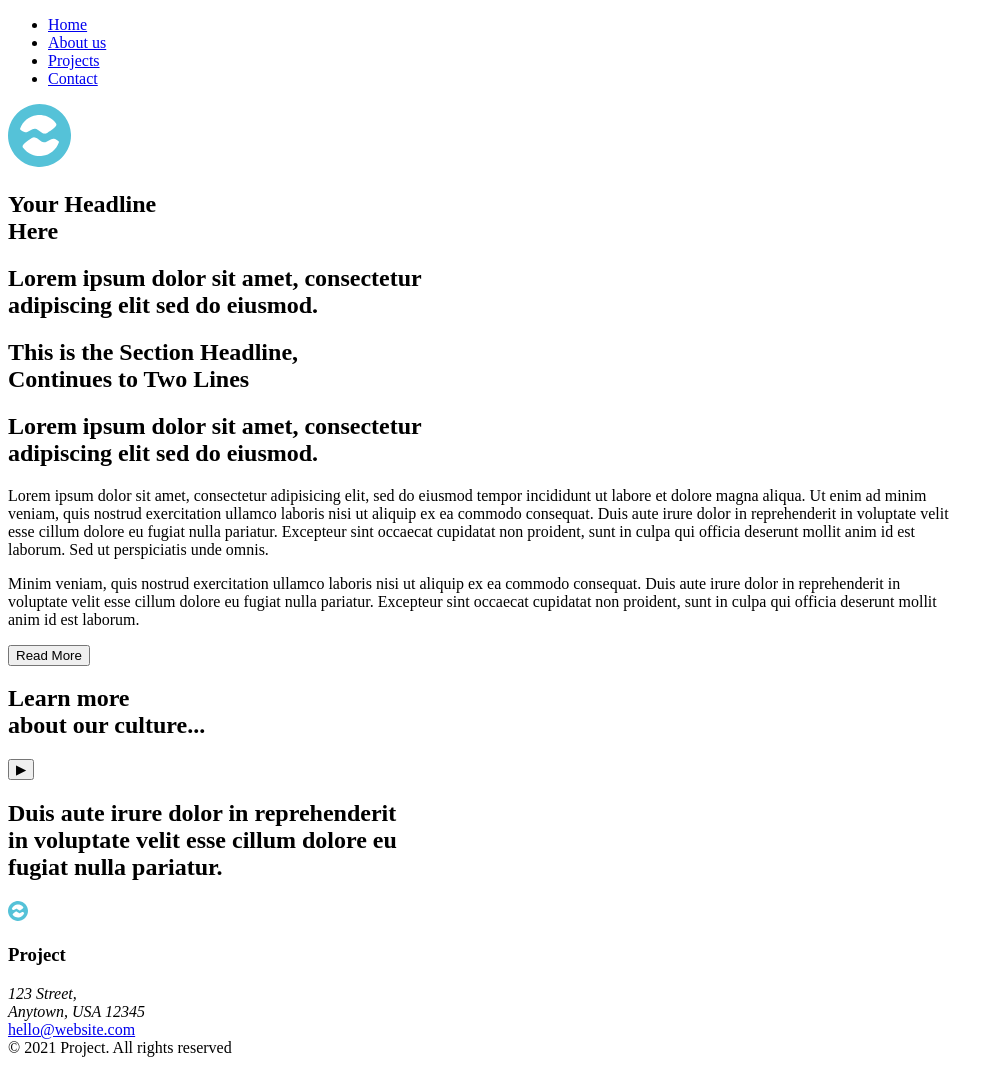
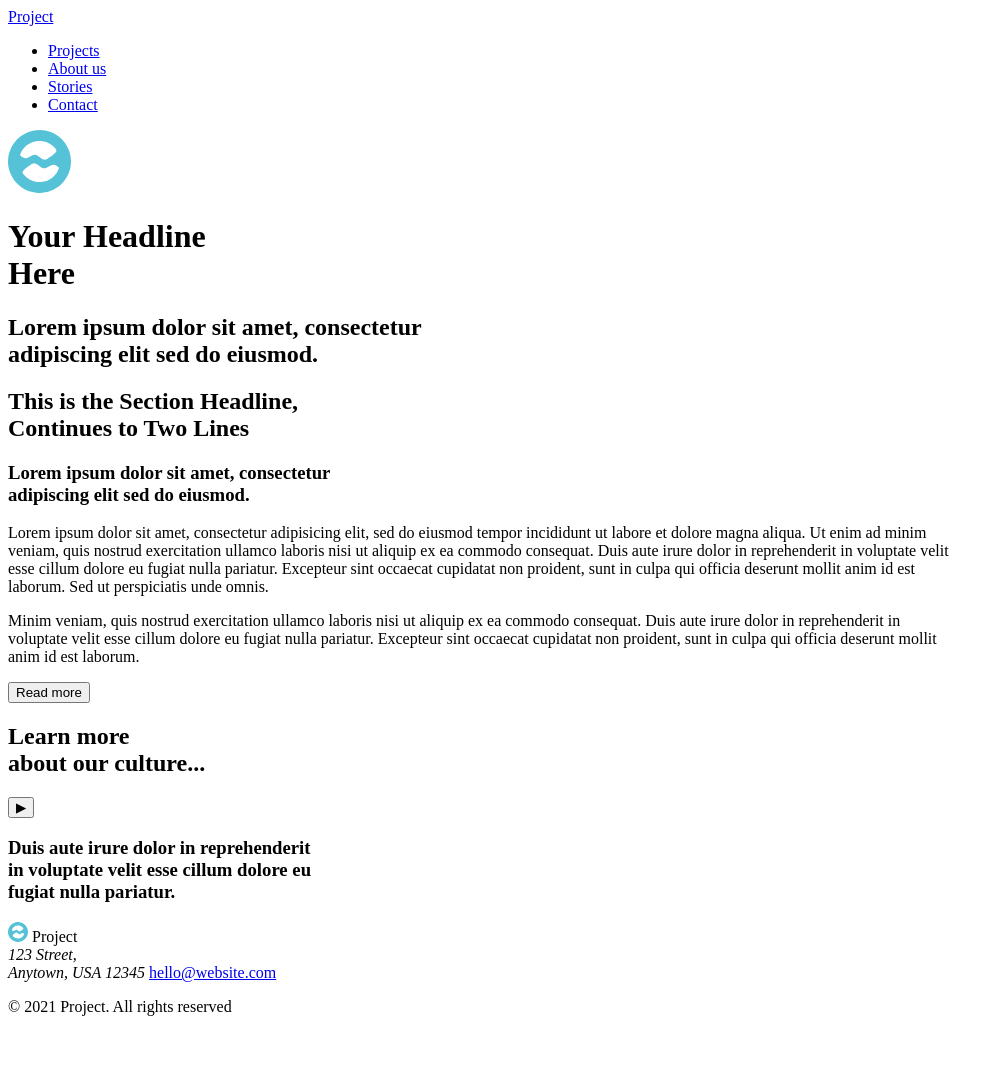
Before and after one commit to EdnaChA/Workspace, a plain HTML site: page Your First HTML Markup/index.html in a window 1280 px wide. Shown: the whole page, without its empty margins (0-1004 px from the left). After the commit the page ends 1032 px from the top, so only its background shows below. Drawn offline with Linux system fonts and the light colour scheme.

Commit message:
modify index.html file

```diff
--- a/Your First HTML Markup/index.html
+++ b/Your First HTML Markup/index.html
@@ -1,56 +1,47 @@
 <!DOCTYPE html>
 <html>
 <head>
-    <title>HTML and CSS Basics</title>
+    <title>Document</title>
 </head>
 <body>
     <nav id="nav_bar">
-        <a></a>
+        <a href="#">Project</a>
         <ul>
-            <li><a href="#home">Home</a></li>
-            <li><a href="#about">About us</a></li>
-            <li><a href="#projects">Projects</a></li>
-            <li><a href="#footer">Contact</a></li>
+            <li><a href="#">Projects</a></li>
+            <li><a href="#">About us</a></li>
+            <li><a href="#">Stories</a></li>
+            <li><a href="#">Contact</a></li>
         </ul>
     </nav>
 
-    <section id="home">
-        <img src="assets/Logo.svg" alt="Logo" width="63" height="63"/>
-        <h1>Your Headline <br> Here</h1>
-        <h2>Lorem ipsum dolor sit amet, consectetur <br> adipiscing elit sed do eiusmod.</h2>
-    </section>
+    <img src="assets/Logo.svg" alt="Logo" width="63" height="63"/>
+    <h1>Your Headline<br>Here</h1>
+    <h2>Lorem ipsum dolor sit amet, consectetur<br>adipiscing elit sed do eiusmod.</h2>
 
     <section id="about">
-        <h1>This is the Section Headline,<br>Continues to Two Lines</h1>
-        <h2>Lorem ipsum dolor sit amet, consectetur<br>adipiscing elit sed do eiusmod.</h2>
+        <h2>This is the Section Headline,<br>Continues to Two Lines</h2>
+        <h3>Lorem ipsum dolor sit amet, consectetur<br>adipiscing elit sed do eiusmod.</h3>
         <p>Lorem ipsum dolor sit amet, consectetur adipisicing elit, sed do eiusmod tempor incididunt ut labore et dolore magna aliqua. Ut enim ad minim<br>
             veniam, quis nostrud exercitation ullamco laboris nisi ut aliquip ex ea commodo consequat. Duis aute irure dolor in reprehenderit in voluptate velit<br>
             esse cillum dolore eu fugiat nulla pariatur. Excepteur sint occaecat cupidatat non proident, sunt in culpa qui officia deserunt mollit anim id est<br>
-            laborum. Sed ut perspiciatis unde omnis.
-        </p>
+            laborum. Sed ut perspiciatis unde omnis.</p>
         <p>Minim veniam, quis nostrud exercitation ullamco laboris nisi ut aliquip ex ea commodo consequat. Duis aute irure dolor in reprehenderit in<br>
             voluptate velit esse cillum dolore eu fugiat nulla pariatur. Excepteur sint occaecat cupidatat non proident, sunt in culpa qui officia deserunt mollit<br>
-            anim id est laborum.
-        </p>
-        <button>Read More</button>
+            anim id est laborum.</p>
+        <button>Read more</button>
     </section>
     <section id="projects">
-        <h1>Learn more<br>
-            about our culture...</h1>
+        <h2>Learn more<br>about our culture...</h2>
         <button type="button">&#9654</button>
-        <h2>Duis aute irure dolor in reprehenderit<br>
-            in voluptate velit esse cillum dolore eu<br>
-            fugiat nulla pariatur.</h2>
+        <h3>Duis aute irure dolor in reprehenderit<br>in voluptate velit esse cillum dolore eu<br>fugiat nulla pariatur.</h3>
     </section>
     <footer id="footer">
-        <img src="assets/Logo.svg" alt="Logo" width="20" height="20"/>
-        <h3>Project</h3>
-        <section>
-            <i>123 Street,</i><br>
-            <i>Anytown, USA 12345</i><br>
-            <a href="mailto:hello@website.com">hello@website.com</a><br>
-            &copy 2021 Project. All rights reserved
-        </section>
+        <span>
+            <p><img src="assets/Logo.svg" alt="Logo" width="20" height="20"/> Project<br>
+                <i>123 Street,<br>Anytown, USA 12345 </i>
+                <a href="mailto:hello@website.com">hello@website.com</a></p>
+            <p>&copy 2021 Project. All rights reserved</p>
+        </span>
     </footer>
 </body>
 </html>
```
